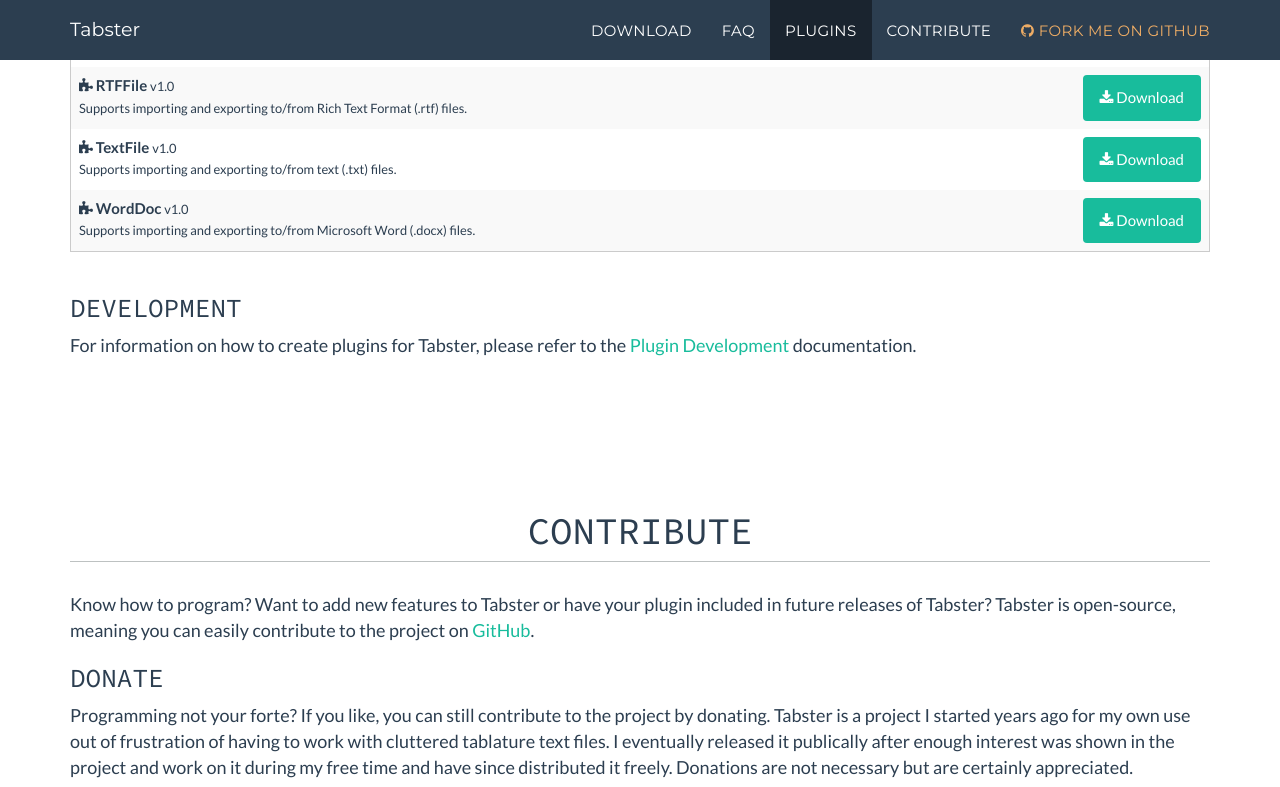
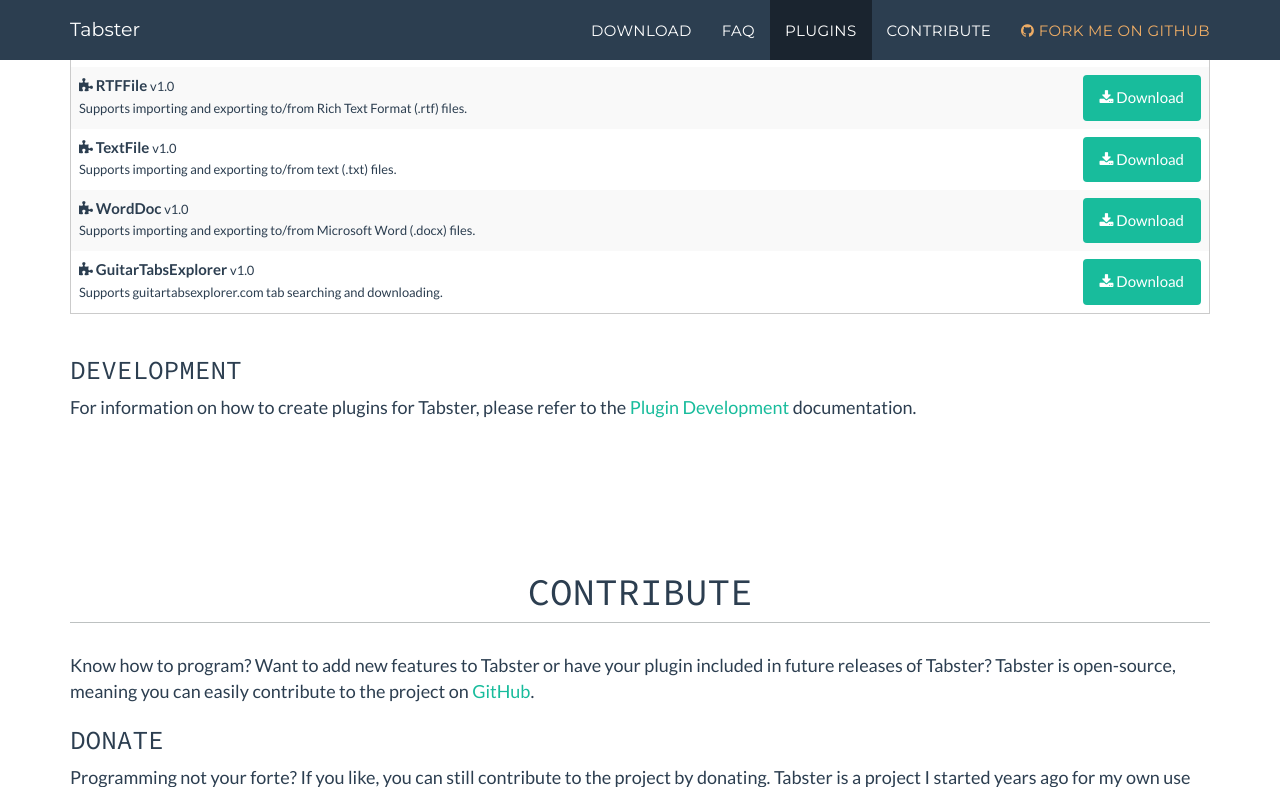
Before and after one commit to GetTabster/gettabster.github.io, a Jekyll site: the page built from index.html, in a window 1280 px wide and 900 px high, scrolled down 3843 px, cut to the strip 0-787 px from the top of the window. Built offline with Jekyll 4.4.1, drawn with Linux system fonts in a browser that asks for light colours; nearby versions of some CDN libraries.

Commit message:
Guitar Tabs Explorer plugin

```diff
--- a/_data/featured_plugins.yml
+++ b/_data/featured_plugins.yml
@@ -90,3 +90,13 @@
     download: https://github.com/GetTabster/Tabster.Plugin.WordDoc/releases/download/v1.0/WordDoc.zip
     categories:
         - Importing
+
+  - name: GuitarTabsExplorer
+    description: Supports guitartabsexplorer.com tab searching and downloading.
+    native: true
+    version: 1.0
+    author: Nate Shoffner
+    website: https://github.com/GetTabster/Tabster.Plugin.GuitarTabsExplorer
+    download: https://github.com/GetTabster/Tabster.Plugin.GuitarTabsExplorer/releases/download/v1.0/GuitarTabsExplorer.zip
+    categories:
+        - Searching
```
